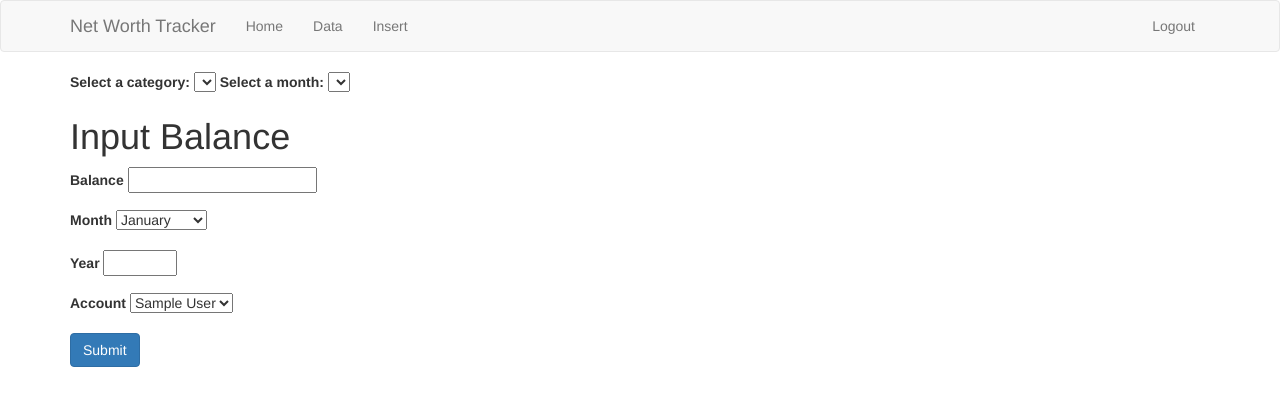
After one commit to noah-musio/vcid-pa, a Flask app: page /insert in a window 1280 px wide. The commit adds this page. Shown: the top 406 px of the page. Run offline with Flask 3, Linux system fonts and the light colour scheme; a user stored in the database is signed in; tables that the repository leaves empty hold one stand-in row (values such as "Sample post"); lists and menus that the app fills with data are empty; some libraries are stand-ins or nearby versions.

Commit message:
Added form for insert

```diff
--- a/app/__init__.py
+++ b/app/__init__.py
@@ -1,5 +1,4 @@
 from flask import Flask
-#from config import Config
 from flask_sqlalchemy import SQLAlchemy
 from flask_migrate import Migrate
 from flask_login import LoginManager
@@ -9,9 +8,9 @@
 
 app = Flask(__name__)
 app.config['SECRET_KEY'] = 'you-will-never-guess'
-# app.config.from_object(Config)
 
-# https://github.com/Azure-Samples/msdocs-flask-postgresql-sample-app
+
+# Quelle: https://github.com/Azure-Samples/msdocs-flask-postgresql-sample-app
 # WEBSITE_HOSTNAME exists only in production environment
 if 'WEBSITE_HOSTNAME' not in os.environ:
     # local development, where we'll use environment variables
--- a/app/forms.py
+++ b/app/forms.py
@@ -1,6 +1,6 @@
 from flask_wtf import FlaskForm
-from wtforms import StringField, PasswordField, BooleanField, SubmitField
-from wtforms.validators import ValidationError, DataRequired, Email, EqualTo
+from wtforms import StringField, PasswordField, BooleanField, SubmitField, FloatField, IntegerField, SelectField
+from wtforms.validators import ValidationError, DataRequired, Email, EqualTo, Length, NumberRange
 from app.models import User
 
 class LoginForm(FlaskForm):
@@ -26,3 +26,10 @@
         user = User.query.filter_by(email=email.data).first()
         if user is not None:
             raise ValidationError('Please use a different email address.')
+
+class BalanceForm(FlaskForm):
+    balance = FloatField('Balance', validators=[DataRequired()])
+    year = IntegerField('Year', validators=[DataRequired(), NumberRange(min=1900, max=2100), Length(min=4, max=4, message="4 digits")])
+    month = SelectField('Month', choices=['January', 'February', 'March', 'April', 'May', 'June', 'July', 'August', 'September', 'October', 'November', 'December'], validators=[DataRequired()])
+    account = SelectField('Account', choices=[], coerce=int, validators=[DataRequired()])
+    submit = SubmitField('Submit')
--- a/app/routes.py
+++ b/app/routes.py
@@ -2,7 +2,7 @@
 
 from flask import render_template, flash, redirect, url_for, request, jsonify
 from app import app, db
-from app.forms import LoginForm, RegistrationForm
+from app.forms import BalanceForm, LoginForm, RegistrationForm
 from flask_login import current_user, login_user, logout_user, login_required
 from app.models import User, Account, Category, Balance
 from werkzeug.urls import url_parse
@@ -39,6 +39,36 @@
 def get_months():
     months = db.session.query(Balance.month).distinct().all()
     return [month[0] for month in months]
+
+@app.route('/insert', methods=['GET', 'POST'])
+@login_required
+def insert():
+    form = BalanceForm()
+
+    if form.validate_on_submit():
+        account_id = form.account.data
+        year = form.year.data
+        month = form.month.data
+        balance_value = form.balance.data
+
+        # Get the Account instance based on the selected account_id
+        account = Account.query.get(account_id)
+
+        # Create a new Balance instance and set its attributes
+        new_balance = Balance(account=account, balance=balance_value, year=year, month=month)
+
+        # Add the new_balance instance to the database session
+        db.session.add(new_balance)
+        db.session.commit()
+
+        flash('Balance inserted successfully!', 'success')
+        return redirect(url_for('data'))
+
+    accounts = Account.query.all()
+    form.account.choices = [(account.id, account.name) for account in accounts]
+
+    return render_template('insert.html', title='Insert Balance', form=form)
+
 
 @app.route('/login', methods=['GET', 'POST'])
 def login():
--- a/app/templates/base.html
+++ b/app/templates/base.html
@@ -20,6 +20,7 @@
                 <ul class="nav navbar-nav">
                     <li><a href="{{ url_for('index') }}">Home</a></li>
                     <li><a href="{{ url_for('data') }}">Data</a></li>
+                    <li><a href="{{ url_for('insert') }}">Insert</a></li>
                 </ul>
                 <ul class="nav navbar-nav navbar-right">
                     {% if current_user.is_anonymous %}
--- /dev/null
+++ b/app/templates/insert.html
@@ -0,0 +1,50 @@
+{% extends "base.html" %}
+{% import 'bootstrap/wtf.html' as wtf %}
+
+{% block content %}
+
+<div class="container">
+
+<label for="category-select">Select a category:</label>
+<select id="category-select">
+    {% for category in categories %}
+    <option value="{{ category.id }}">{{ category.name }}</option>
+    {% endfor %}
+</select>
+
+
+<label for="month-select">Select a month:</label>
+<select id="month-select" name="month">
+    {% for month in months %}
+    <option value="{{ month }}" {% if month == selected_month %}selected{% endif %}>{{ month }}</option>
+    {% endfor %}
+</select>
+
+
+
+<h1>Input Balance</h1>
+<form method="POST">
+    {{ form.csrf_token }}
+    {{ form.hidden_tag() }}
+    <div class="form-group">
+        {{ form.balance.label }}
+        {{ form.balance() }}
+    </div>
+    <div class="form-group">
+        {{ form.month.label }}
+        {{ form.month() }}
+    </div>
+    <div class="form-group">
+        {{ form.year.label }}
+        {{ form.year() }}
+    </div>
+    <div class="form-group">
+        {{ form.account.label }}
+        {{ form.account() }}
+    </div>
+    <button type="submit" class="btn btn-primary">Submit</button>
+</form>
+
+
+</div>
+{% endblock %}
```
Also changed, not shown: app/templates/data.html (+29 -19 lines).
